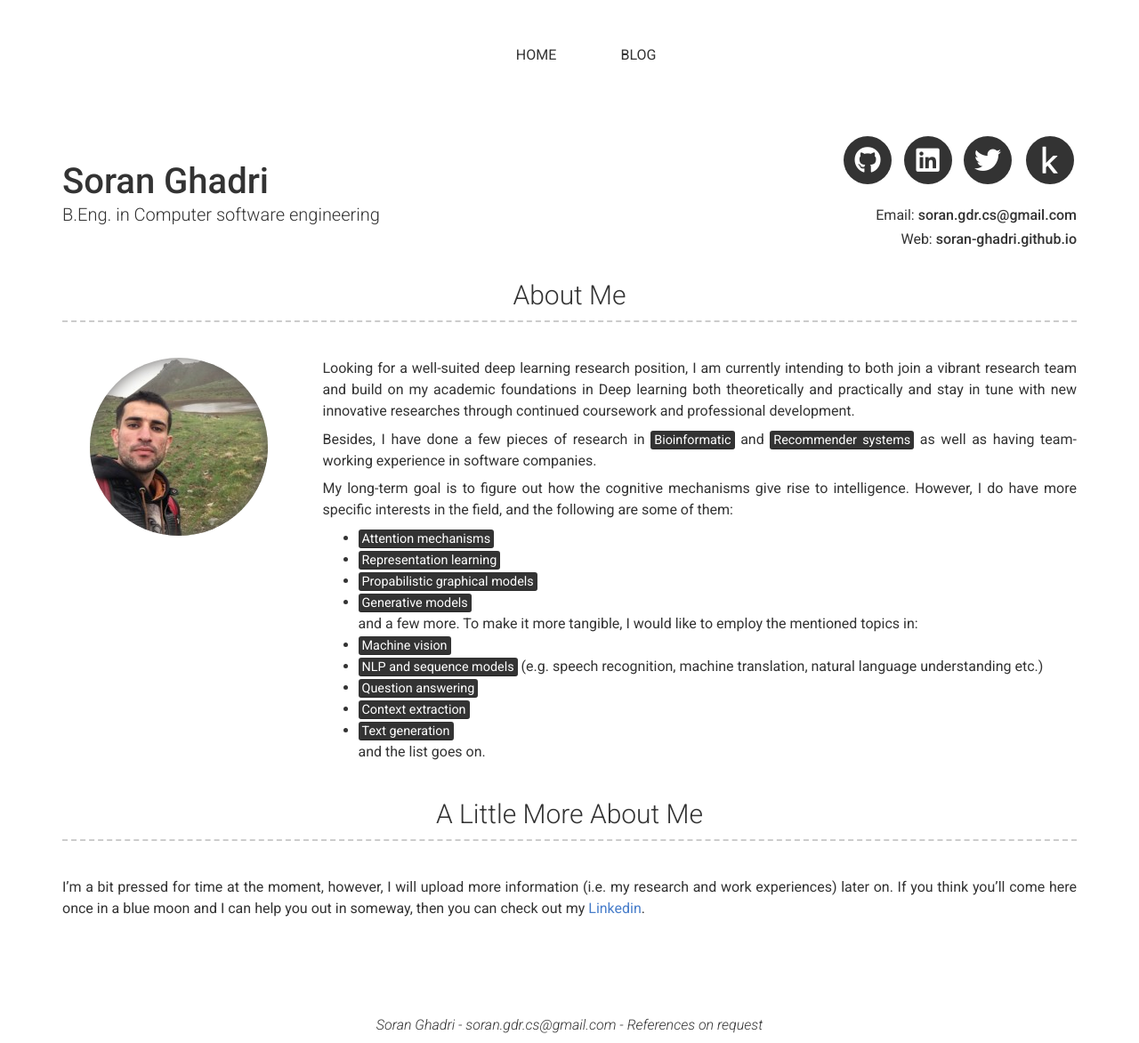
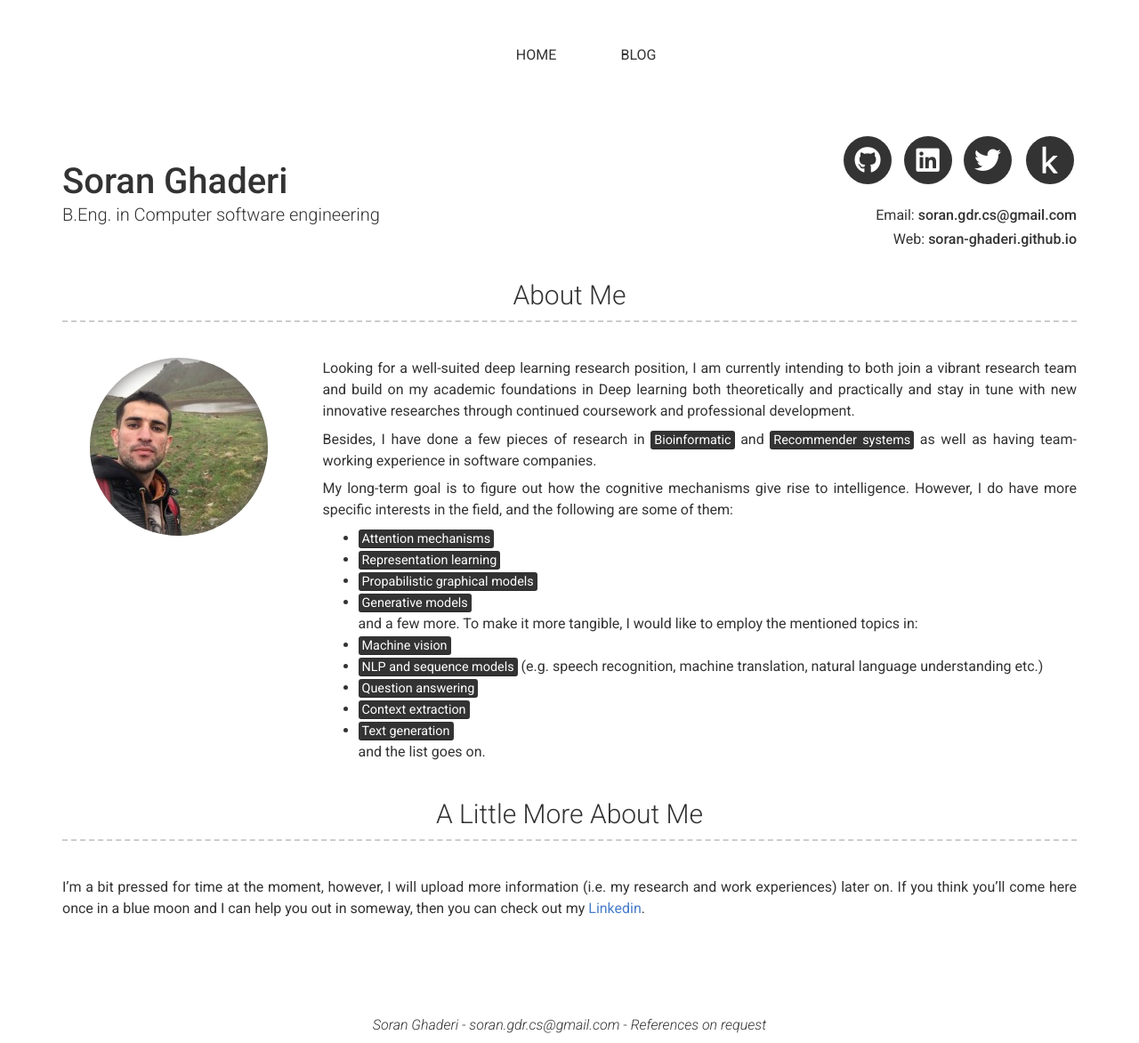
Before and after one commit to soran-ghaderi/soran-ghaderi.github.io, a Jekyll site: the page built from index.md, in a window 1280 px wide. Shown: the whole page at 89% size. Built offline with Jekyll 4.4.1, drawn with Linux system fonts in a browser that asks for light colours; nearby versions of some CDN libraries.

Commit message:
Update config file

```diff
--- a/_config.yml
+++ b/_config.yml
@@ -15,18 +15,18 @@ include:
 
 
 
-#
+
 # --------------------------------------------------------------------------------------
 
-repository: soran-ghadri/soran-ghadri.github.io
+repository: soran-ghaderi/soran-ghaderi.github.io
 # favicon: Directory of your favicon (eg. images/favicon.ico)(optional)
 
 # Personal info
-name: Soran Ghadri
+name: Soran Ghaderi
 title: B.Eng. in Computer software engineering
 email: soran.gdr.cs@gmail.com
 #phone: Your phone number (optional)
-website: soran-ghadri.github.io
+website: soran-ghaderi.github.io
 
 
 # Dark Mode (true/false/never)
@@ -34,7 +34,7 @@ darkmode: false
 
 # Social links
 twitter_username: soranghadri
-github_username:  soran-ghadri
+github_username:  soran-ghaderi
 #stackoverflow_username: "00000001"
 #dribbble_username: jekyll
 #facebook_username: jekyll
```
